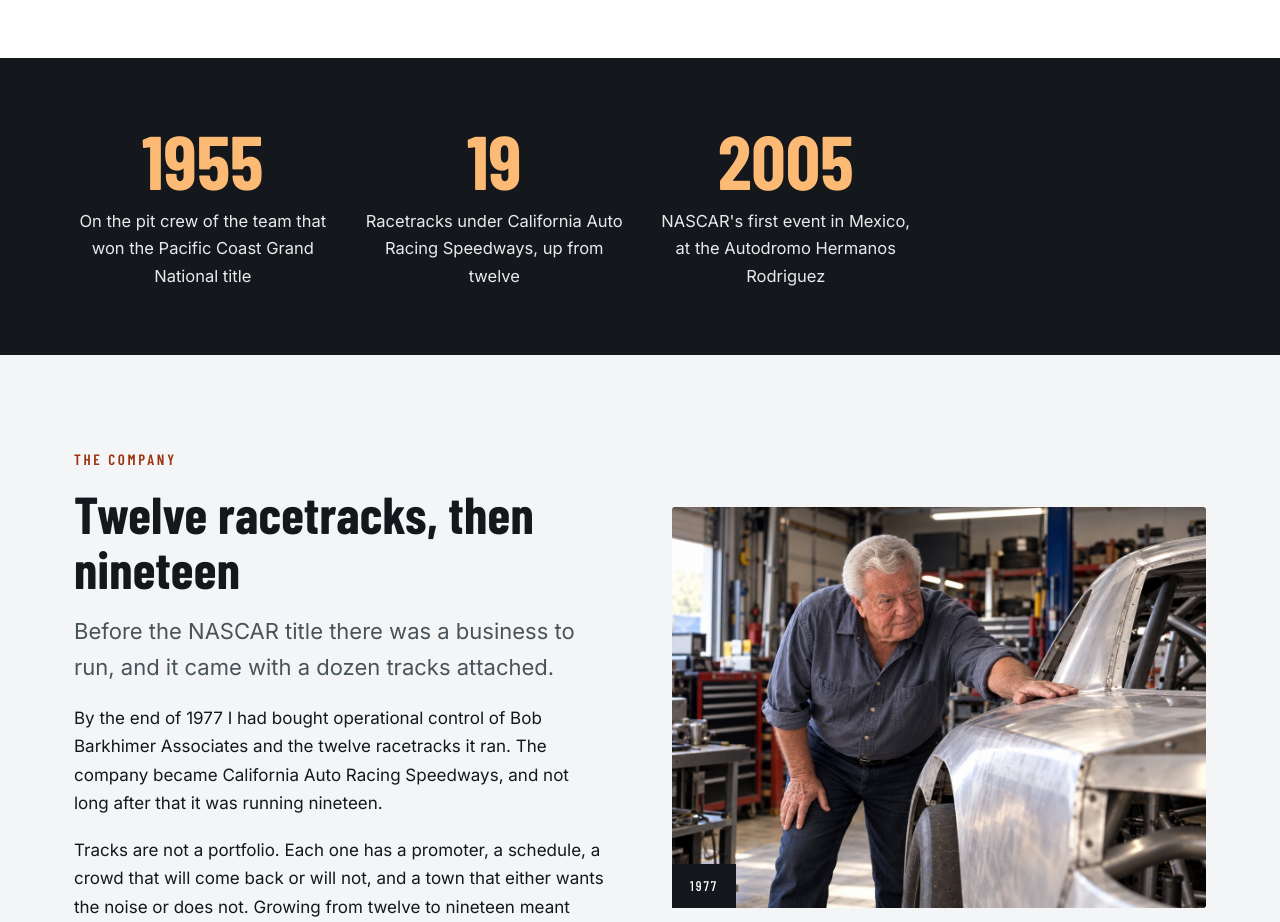
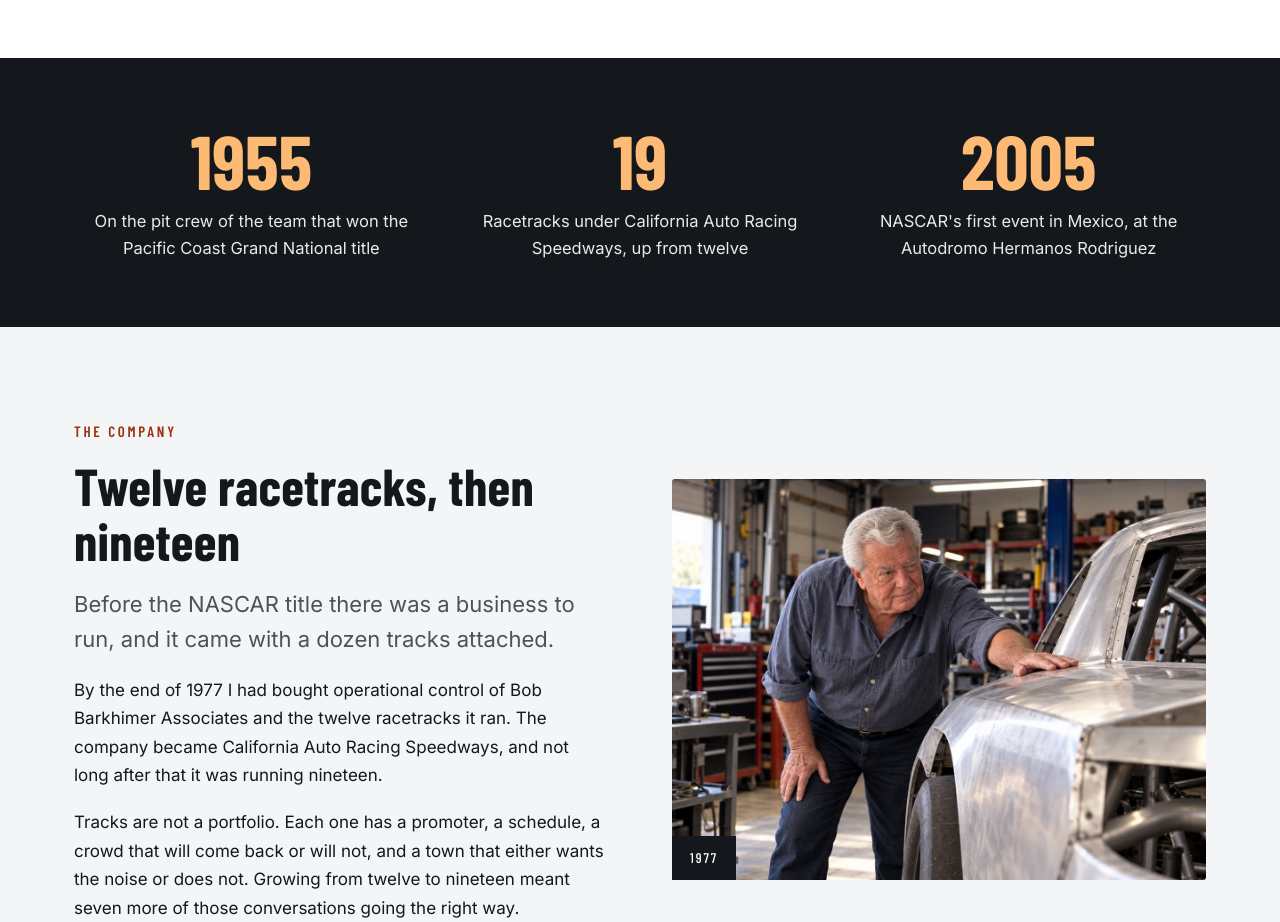
Before and after one commit to Top-Dynamos/ken-clapp, a plain HTML site: page achievements/index.html in a window 1280 px wide. Shown: the part 2100-3022 px from the top of the page. Drawn offline with nearby package versions, Linux system fonts and the light colour scheme.

Commit message:
Figures band uses auto fit, so the achievements band stays three up

```diff
--- a/css/site.css
+++ b/css/site.css
@@ -142,7 +142,7 @@ p{margin:0 0 18px}
 .kc-steps p{margin:0; color:var(--kc-muted); font-size:16.5px}
 
 /* ---------- figures band -------------------------------------------------- */
-.kc-figs{display:grid; grid-template-columns:repeat(4,1fr); gap:34px; text-align:center}
+.kc-figs{display:grid; grid-template-columns:repeat(auto-fit,minmax(190px,1fr)); gap:34px; text-align:center}
 .kc-fig-n{
   font-family:var(--kc-shell); font-weight:700; font-size:clamp(50px,7vw,76px);
   line-height:1; color:var(--kc-acc-lift); margin-bottom:10px;   /* 10.58 on ink */
```
